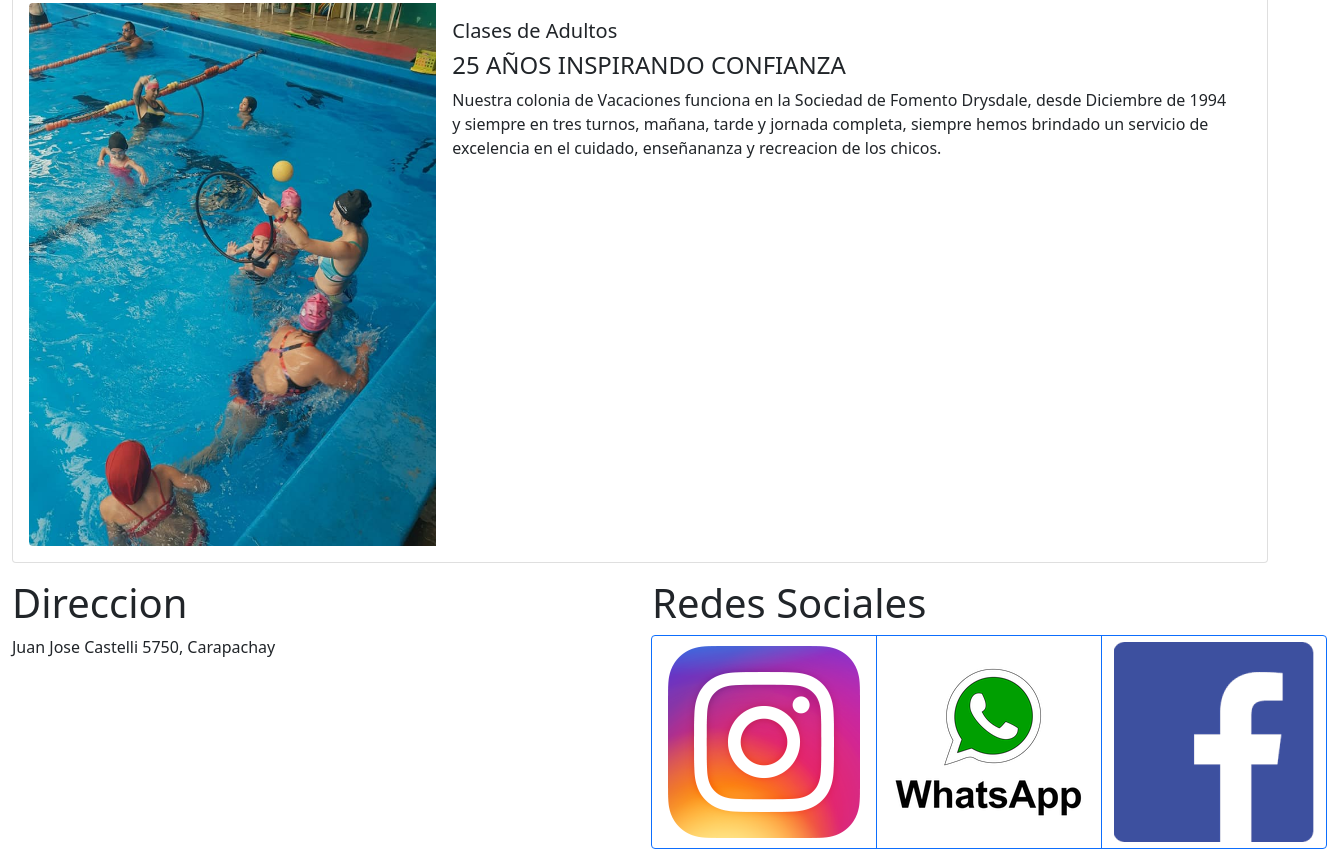
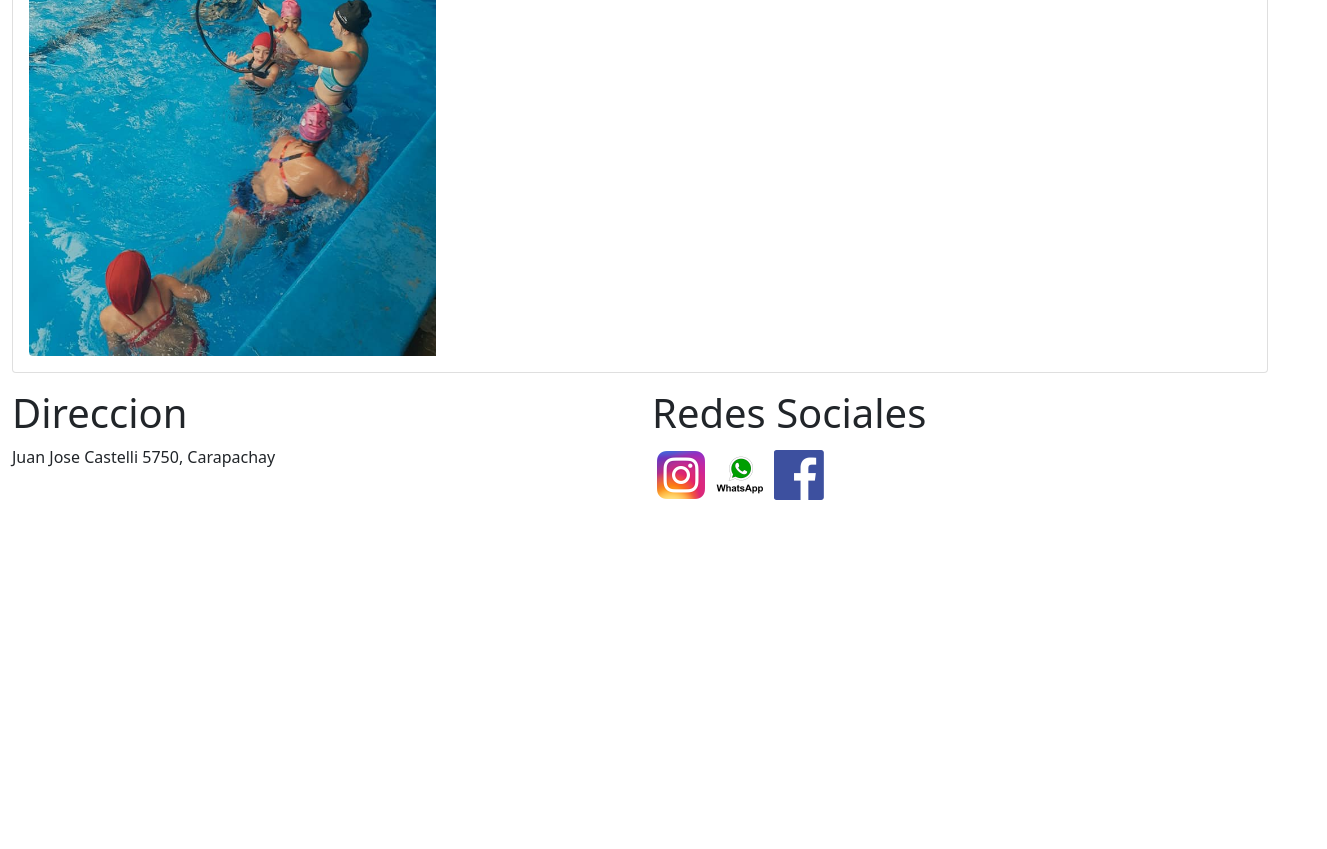
Before and after one commit to Dyrien07/Pileta-Elisii-BSv2, a plain HTML site: page pages/colonia.html in a window 1280 px wide. Shown: the part 1282-2131 px from the top of the page, 1327 px wide, since content can reach past the window. After the commit the page ends 1787 px from the top, so only its background shows below. Drawn offline with nearby package versions, Linux system fonts and the light colour scheme; files that its build step writes are made by us from their sources; the site is published under a folder, as on GitHub Pages, so addresses that start at the root find nothing.

Commit message:
Intent numero 500

```diff
--- a/pages/colonia.html
+++ b/pages/colonia.html
@@ -5,7 +5,7 @@
     <meta http-equiv="X-UA-Compatible" content="IE=edge">
     <meta name="viewport" content="width=device-width, initial-scale=1.0">
     <link href="https://cdn.jsdelivr.net/npm/bootstrap@5.1.3/dist/css/bootstrap.min.css" rel="stylesheet" integrity="sha384-1BmE4kWBq78iYhFldvKuhfTAU6auU8tT94WrHftjDbrCEXSU1oBoqyl2QvZ6jIW3" crossorigin="anonymous">
-    <link rel="stylesheet" href="/css/estilo.css">
+    <link rel="stylesheet" href="./css/estilo.css">
 
     <title>Azul Marino BS</title>
 </head>
```
Also changed, not shown: index.html (+1 -1 lines), pages/clasesdechicos.html (+1 -1 lines), pages/contacto.html (+1 -1 lines), pages/quienessomos.html (+1 -1 lines).
